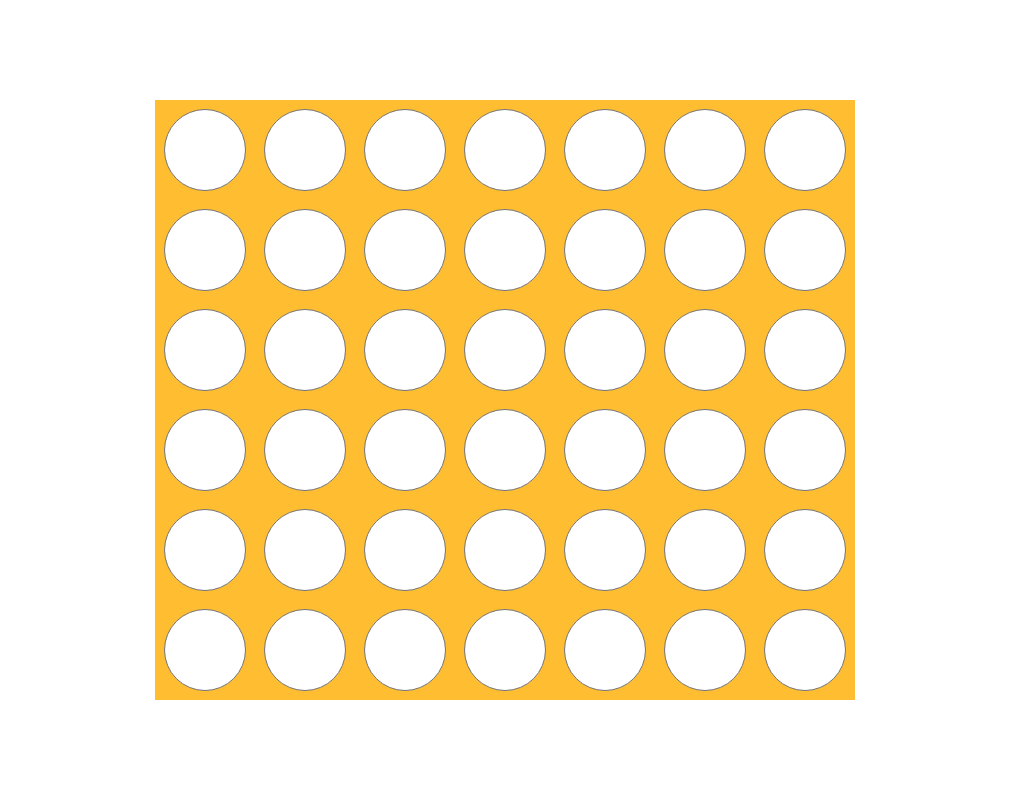
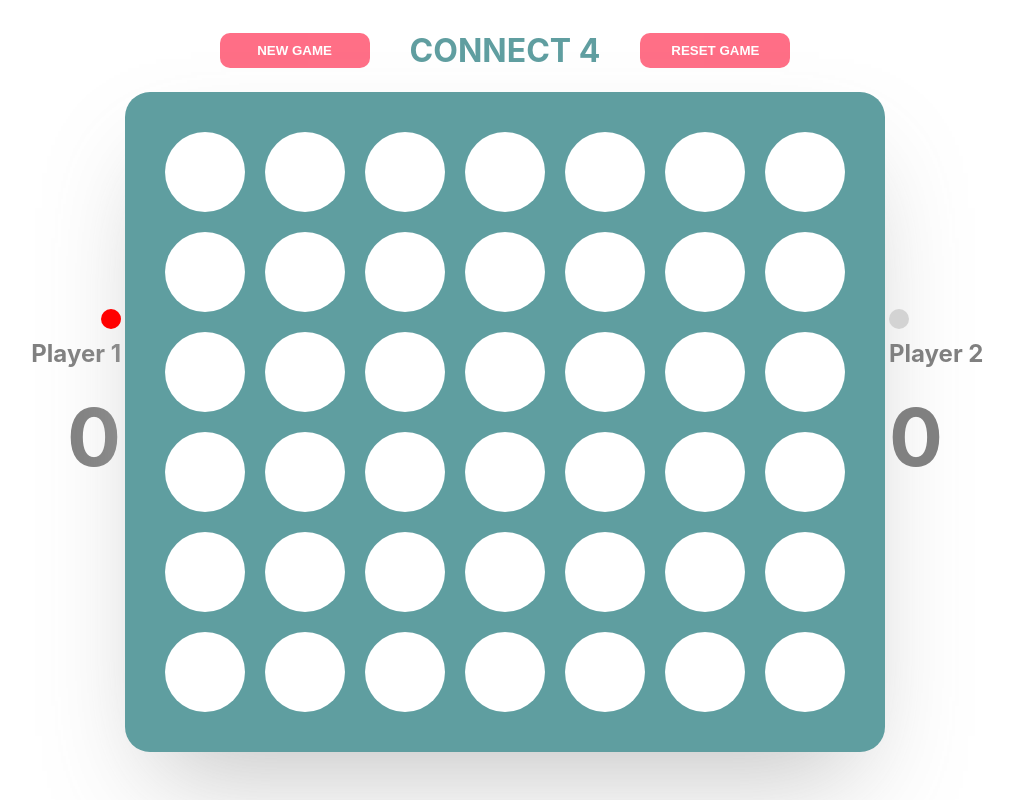
Before and after one commit to devinardya/ec-mandatory-advance-js4, a React (Create React App) app: page / in a window 1280 px wide. Shown: the whole page, without its empty margins (135-1148 px from the left). Built offline with nearby package versions, Linux system fonts and the light colour scheme.

Commit message:
fixed find winner hor & ver, fixed toggle to show which player is active, fixed UI

```diff
--- a/src/App.css
+++ b/src/App.css
@@ -3,32 +3,107 @@
 }
 
 .box-container {
-  width: 100vh;
+  height: 100vh;
+  display: flex;
+  flex-flow: row wrap;
+  justify-content: space-between;
+  margin: auto;
+  align-items: center;
+}
+
+.indicator-dot {
+  width: 20px;
+  height: 20px;
+  border-radius: 50%;
+  position: relative;
+  top: 10px;
+
+}
+
+.sidebar {
+  width: 20%;
   height: 100vh;
   display: flex;
   flex-flow: column wrap;
   justify-content: center;
-  margin: auto;
+  color: grey;
+}
+
+.sidebar.one {
+  align-items: flex-end;
+}
+
+.sidebar.two {
+  align-items: flex-start;
+}
+
+.sidebar > h1 {
+  font-size: 80px;
+  margin: 0;
+}
+
+.sidebar > p {
+  height:16px;
+  margin: 0;
+  color: rgb(255, 93, 120);
+  font-weight: bold;
+}
+
+.game-boxes {
+  width: 60%;
+  height: 100%;
+  display: flex;
+  flex-flow: column wrap;
+  justify-content: center;
+  align-items: center;
+}
+
+.menu-bar {
+  height: 8%;
+  display: flex;
+  flex-flow: row wrap;
+  justify-content: center;
+  align-items: center;
+  margin: -30px 0 10px 0;
+}
+
+.menu-bar > h1 {
+  margin: 0 40px;
+  color: cadetblue;
+}
+
+.menu-bar > button {
+  padding: 10px 23px;
+  width: 150px;
+  background-color: rgb(255, 110, 134);
+  border: none;
+  border-radius: 10px;
+  color: #fff;
+  font-weight: bold;
 }
 
 .container {
   display: grid;
   width: 700px;
-  height: 600px;
+  height: auto;
   grid-template-columns: repeat(7, 100px [col-start]);
   grid-template-rows: repeat(6, 100px [col-start]);
   grid-column-gap: 0px;
   grid-row-gap: 0px;
-  background-color: rgb(255, 190, 49);
-  margin: 0 auto;
+  background-color:cadetblue;
   justify-content: center;
+  padding: 30px;
+  border-radius: 25px;
+  -webkit-box-shadow: 0px 50px 100px -31px rgba(184,184,184,0.86);
+  -moz-box-shadow: 0px 50px 100px -31px rgba(184,184,184,0.86);
+  box-shadow: 0px 50px 100px -31px rgba(184,184,184,0.86);
  /*  border: 1px solid #737373; */
 }
 
 .box{
-  border: 1px solid #737373;
-  width: 80px;
-  height: 80px;
+  border: none;
+  width: 80%;
+  height: 80%;
   border-radius: 50%;
   margin: auto;
 }
--- a/src/Gamebox.js
+++ b/src/Gamebox.js
@@ -1,56 +1,53 @@
 import React, {useReducer} from 'react';
 import Grid from './Grid';
-
-
-function reducer(state, action) {
-
-    switch (action.type) {
-        // the action type used on a specific onClick function based on the function
-        case "fill":
-            //copy the boxes from the state to a new variable
-            //then by using the index of the array to pint point a specific box, set the color chosen from the color picker
-            const newBoxes = [...state.boxes];
-            const column = action.index % 7;
-            let index = 5 * 7 + column;
-            console.log("index", index);
-           /*  index -= 7; */
-
-
-            const allFilledBox = [...state.filledBox];
-            while (allFilledBox.includes(index)){
-                index -= 7;
-            }
-
-            if (index < 0) {
-                return state;
-            }
-
-            newBoxes[index] = state.color;
-
-            console.log("filledbox", state.filledBox)
-            return {
-                //saving every changes done to the state by doing the spread (...)
-                ...state,
-                //setting a specific state to the new one (like setState on class)
-                boxes: newBoxes,
-                color: state.color === "red" ? "blue" : "red",
-                filledBox: [...state.filledBox, index]
-            }
-            break;
-        default:
-        return state;
-    }
-}
+import {reducer} from './Reducer';
 
 const initialBoxes = new Array(7 * 6).fill("white");
+
 const GameBox = () => {
 
-    const [state, dispatch] = useReducer(reducer, {color: "blue", boxes: initialBoxes, filledBox: []});
+    const [state, dispatch] = useReducer(reducer, {color: "pink",
+                                                boxes: initialBoxes,
+                                                filledBox: [],
+                                                player1Score: 0,
+                                                player2Score: 0,
+                                                winnerText1: "",
+                                                winnerText2: "",
+                                                indicatorPlay: true,
+                                                });
+
+    let indicatorColor1, indicatorColor2;
+         //console.log(state.indicatorPlay)
+        if (state.indicatorPlay){
+            indicatorColor1 = {backgroundColor: "red"}
+            indicatorColor2 = {backgroundColor: "#d3d3d3"}
+        } else {
+            indicatorColor1 = {backgroundColor: "#d3d3d3"}
+            indicatorColor2 = {backgroundColor: "red"}
+        }
 
 return  <>
-            <Grid boxes = {state.boxes} onClick={(i) => dispatch({ type: "fill", index: i })} />
+            <div className="sidebar one">
+                <div className= "indicator-dot" style={indicatorColor1}></div>
+                <h2>Player 1</h2>
+                <h1>{state.player1Score}</h1>
+                <p>{state.winnerText1}</p>
+            </div>
+            <div className="game-boxes">
+                <div className="menu-bar">
+                    <button onClick={()=> dispatch({type: "newGame"})}>NEW GAME</button>
+                    <h1>CONNECT 4</h1>
+                    <button onClick= {() => dispatch({type: "resetGame"})}>RESET GAME</button>
+                </div>
+                <Grid boxes = {state.boxes} onClick={(i) => dispatch({ type: "fill", index: i })} />
+            </div>
+            <div className="sidebar two">
+            <div className= "indicator-dot" style={indicatorColor2}></div>
+                <h2>Player 2</h2>
+                <h1>{state.player2Score}</h1>
+                <p>{state.winnerText2}</p>
+            </div>
         </>
-
 }
 
 export default GameBox;
--- /dev/null
+++ b/src/Reducer.js
@@ -0,0 +1,79 @@
+import {checkWinner} from './checkWinner';
+
+const initialBoxes = new Array(7 * 6).fill("white");
+
+function reducer(state, action) {
+
+    switch (action.type) {
+        // the action type used on a specific onClick function based on the function
+        case "fill":
+            //copy the boxes from the state to a new variable
+            //then by using the index of the array to pint point a specific box, set the color chosen from the color picker
+            const newBoxes = [...state.boxes];
+            const column = action.index % 7;
+            let index = 5 * 7 + column;
+            console.log("index", index);
+           /*  index -= 7; */
+
+
+            const allFilledBox = [...state.filledBox];
+            while (allFilledBox.includes(index)){
+                index -= 7;
+            }
+
+            if (index < 0) {
+                return state;
+            }
+
+            newBoxes[index] = state.color;
+
+            console.log("filledbox", state.filledBox)
+
+            const winner = checkWinner(newBoxes);
+            console.log(winner)
+            if (winner === "one"){
+                state.winnerText1 = "player 1 wins";
+                state.player1Score += 1;
+            } else if (winner === "two"){
+                state.winnerText2 = "player 2 wins";
+                state.player2Score += 1;
+            }
+
+
+            return {
+                //saving every changes done to the state by doing the spread (...)
+                ...state,
+                //setting a specific state to the new one (like setState on class)
+                boxes: newBoxes,
+                color: state.color === "pink" ? "grey" : "pink",
+                filledBox: [...state.filledBox, index],
+                indicatorPlay: state.indicatorPlay === true ? false : true,
+            }
+
+        case "newGame":
+            return {
+                ...state,
+                filledBox: [],
+                boxes: initialBoxes,
+                color: "pink",
+                winnerText1: "",
+                winnerText2: "",
+            }
+
+        case "resetGame":
+            return {
+                ...state,
+                boxes: initialBoxes,
+                filledBox: [],
+                color: "pink",
+                player1Score: 0,
+                player2Score: 0,
+                winnerText1: "",
+                winnerText2: "",
+            }
+        default:
+        return state;
+    }
+}
+
+export {reducer};
--- /dev/null
+++ b/src/checkWinner.js
@@ -0,0 +1,44 @@
+
+function checkWinner(boxes){
+
+    // check winner based on horizontal position
+
+    for (let j = 0; j <=5; j ++){
+
+        // loop for 4 first positions of a new row
+        for (let k = 0; k <= 3; k++){
+            let i = j*7+k;		// position to check
+
+         if(boxes[i] === boxes[i+1] && boxes[i] === boxes[i+2] && boxes[i] === boxes[i+3] && boxes[i] !== "white"){
+              if(boxes[i] === "pink"){
+                  return "one";
+              } else if (boxes[i] === "grey"){
+                  return "two";
+              }
+          }
+
+        }
+
+    }
+
+    // check winner based on vertical position
+
+      // loop over the top 3 rows
+    for (let j = 0; j <= 2; j++) {
+
+    // loop for all positions in a row
+        for (let k = 0; k <= 6; k++) {
+        let i = j * 7 + k; // position to check
+
+        if (boxes[i] === boxes[i + 7] && boxes[i] === boxes[i + 2*7] && boxes[i] === boxes[i + 3*7] && boxes[i] !== "white") {
+            if(boxes[i] === "pink"){
+                return "one";
+            } else if (boxes[i] === "grey"){
+                return "two";
+            }
+        }
+    }
+  }
+}
+
+export {checkWinner};
```
Also changed, not shown: src/PlayerChange.js (deleted, +0 -24 lines).
